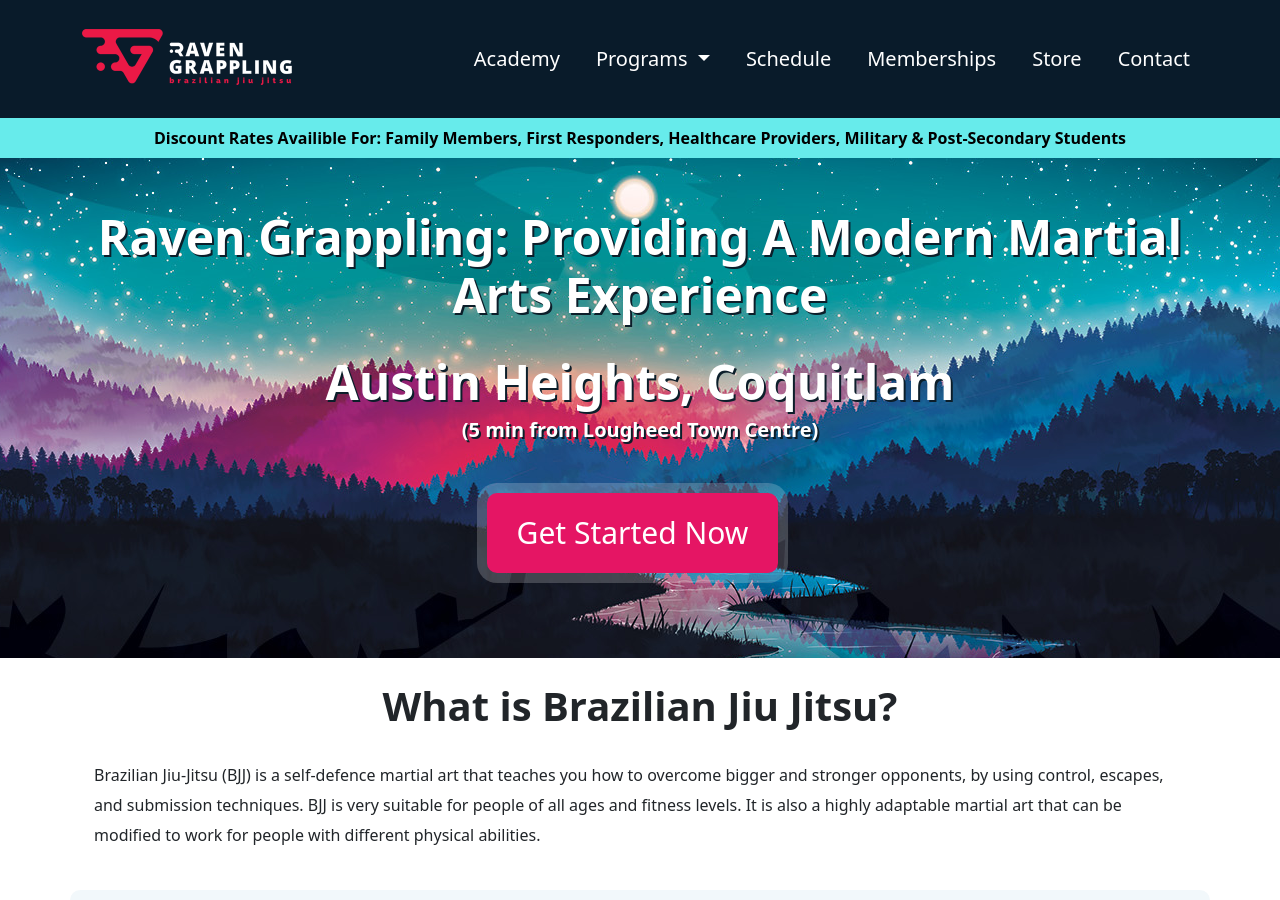
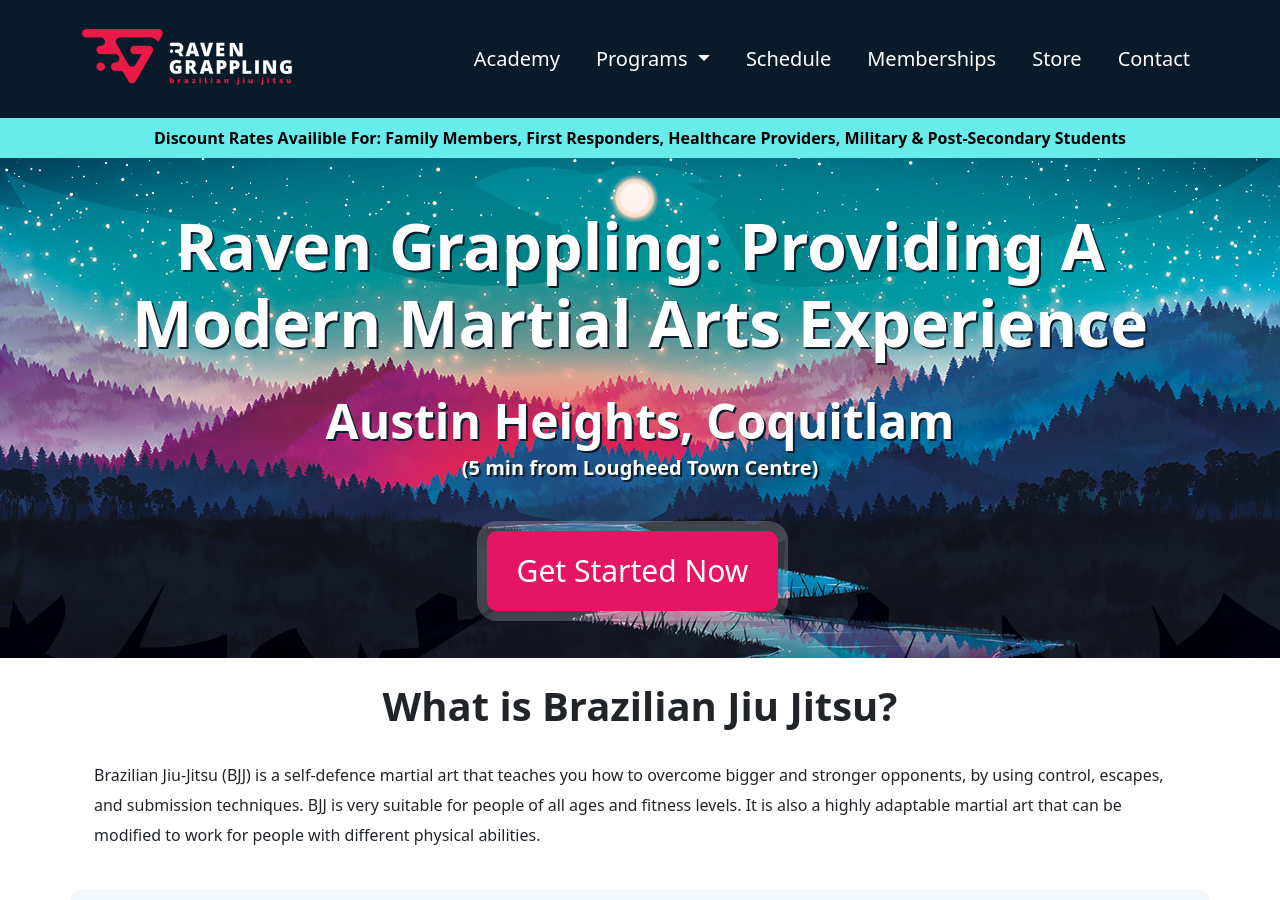
Before and after one commit to RavenGrappling/RavenGrappling.github.io, a Jekyll site: the page built from index.md, in a window 1280 px wide and 900 px high. Built offline with Jekyll 4.4.1, drawn with Linux system fonts in a browser that asks for light colours.

Commit message:
Update index.md

```diff
--- a/index.md
+++ b/index.md
@@ -5,7 +5,7 @@
 
 <div class="container-fluid rg-landing-raven">
   <div class="container">
-    <h1 class="display-5 fw-bold rg-welcome">Raven Grappling: Providing A Modern Martial Arts Experience</h1>
+    <h1 class="display-3 fw-bold rg-welcome">Raven Grappling: Providing A Modern Martial Arts Experience</h1>
     <h1 class="display-5 fw-bold mb-1 rg-welcome"> Austin Heights, Coquitlam</h1>
     <div class="fs-5 fw-bold mb-5 rg-welcome">(5 min from Lougheed Town Centre)</div>
     <a href="/memberships" class="rg-button">Get Started Now</a>
```
